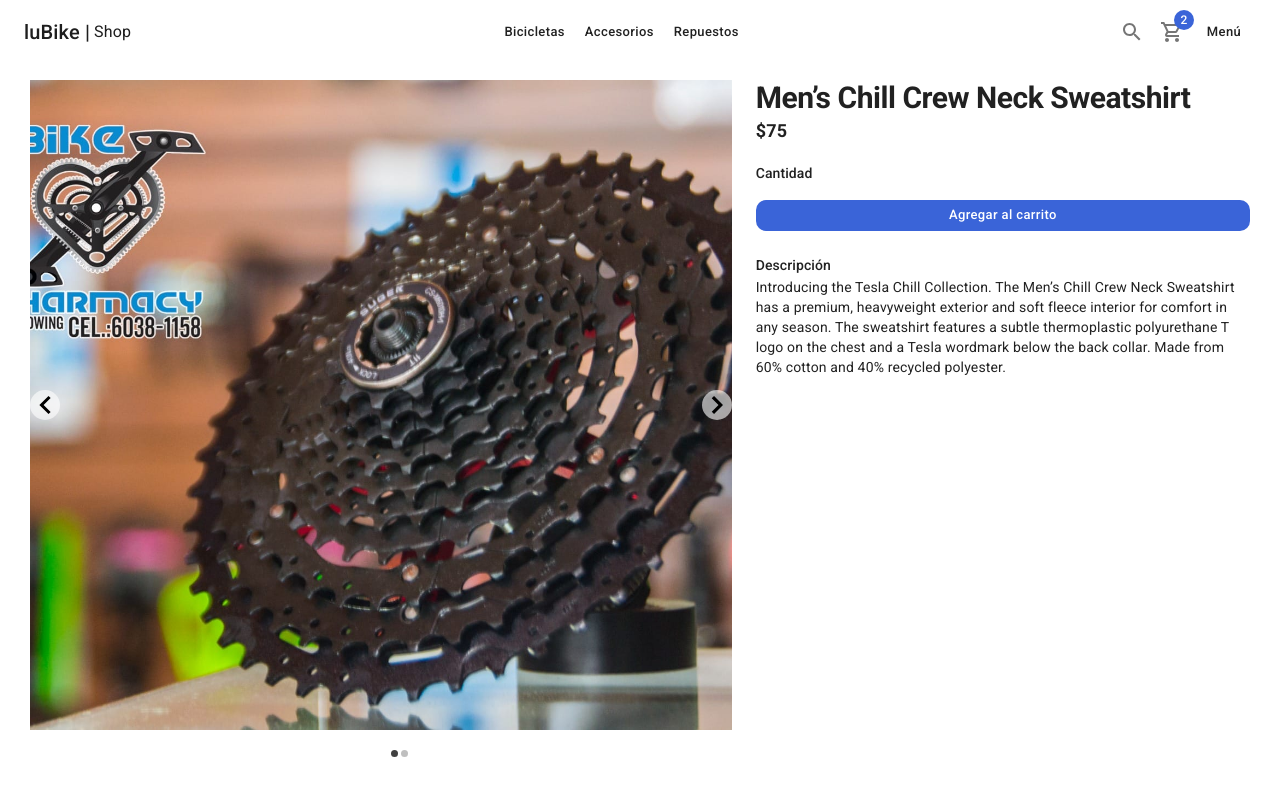
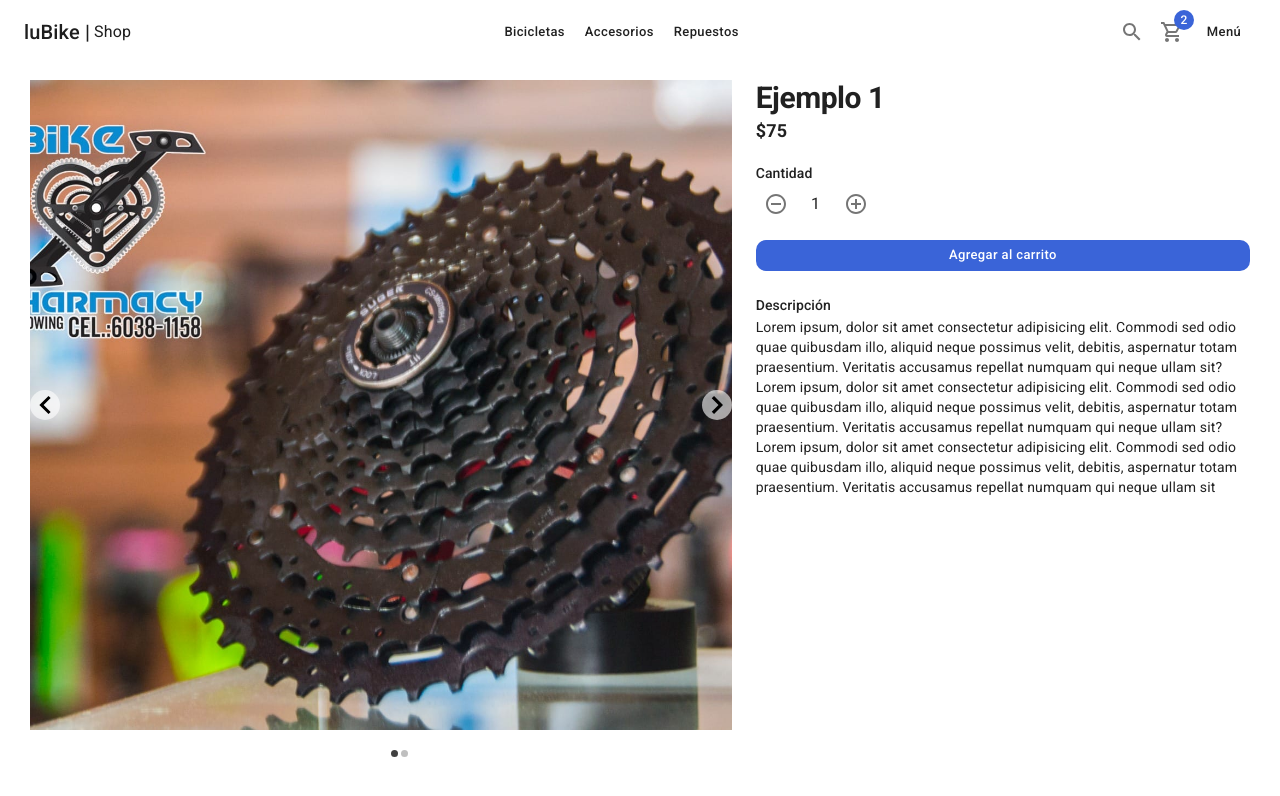
Before and after one commit to Adrianson09/lubike-pharmacy, a Next.js app: page /product/slug in a window 1280 px wide. Shown: the top 796 px of the page. Built offline with nearby package versions, Linux system fonts and the light colour scheme.

Commit message:
add products counter

```diff
--- /dev/null
+++ b/Components/ui/ItemCounter.tsx
@@ -0,0 +1,20 @@
+import { FC } from "react"
+import { AddCircleOutline, RemoveCircleOutline } from "@mui/icons-material"
+import { Box, IconButton, Typography } from "@mui/material"
+
+interface Props {
+
+}
+export const ItemCounter:FC<Props> = () => {
+  return (
+    <Box display='flex' alignItems='center'>
+      <IconButton>
+        <RemoveCircleOutline/>
+      </IconButton>
+      <Typography sx={{ width: 40, textAlign: 'center'}}> 1 </Typography>
+      <IconButton>
+        <AddCircleOutline/>
+      </IconButton>
+    </Box>
+  )
+}
--- a/Components/ui/index.ts
+++ b/Components/ui/index.ts
@@ -1,4 +1,5 @@
 
 
+export * from './ItemCounter';
 export * from './Navbar';
 export * from './SideMenu';
--- a/database/products.ts
+++ b/database/products.ts
@@ -24,7 +24,7 @@ interface SeedData {
 export const initialData: SeedData = {
     products: [
         {
-            description: "Introducing the Tesla Chill Collection. The Men’s Chill Crew Neck Sweatshirt has a premium, heavyweight exterior and soft fleece interior for comfort in any season. The sweatshirt features a subtle thermoplastic polyurethane T logo on the chest and a Tesla wordmark below the back collar. Made from 60% cotton and 40% recycled polyester.",
+            description: "Lorem ipsum, dolor sit amet consectetur adipisicing elit. Commodi sed odio quae quibusdam illo, aliquid neque possimus velit, debitis, aspernatur totam praesentium. Veritatis accusamus repellat numquam qui neque ullam sit?Lorem ipsum, dolor sit amet consectetur adipisicing elit. Commodi sed odio quae quibusdam illo, aliquid neque possimus velit, debitis, aspernatur totam praesentium. Veritatis accusamus repellat numquam qui neque ullam sit?Lorem ipsum, dolor sit amet consectetur adipisicing elit. Commodi sed odio quae quibusdam illo, aliquid neque possimus velit, debitis, aspernatur totam praesentium. Veritatis accusamus repellat numquam qui neque ullam sit",
             images: [
                 '1740176-00-A_0_2000.jpg',
                 '1740176-00-A_1.jpg',
@@ -35,11 +35,12 @@ export const initialData: SeedData = {
             slug: "mens_chill_crew_neck_sweatshirt",
             type: 'shirts',
             tags: ['sweatshirt'],
-            title: "Men’s Chill Crew Neck Sweatshirt",
+            title: "Ejemplo 1",
             gender: 'men'
         },
+
         {
-            description: "The Men's Quilted Shirt Jacket features a uniquely fit, quilted design for warmth and mobility in cold weather seasons. With an overall street-smart aesthetic, the jacket features subtle silicone injected Tesla logos below the back collar and on the right sleeve, as well as custom matte metal zipper pulls. Made from 87% nylon and 13% polyurethane.",
+            description: "Lorem ipsum, dolor sit amet consectetur adipisicing elit. Commodi sed odio quae quibusdam illo, aliquid neque possimus velit, debitis, aspernatur totam praesentium. Veritatis accusamus repellat numquam qui neque ullam sit?Lorem ipsum, dolor sit amet consectetur adipisicing elit. Commodi sed odio quae quibusdam illo, aliquid neque possimus velit, debitis, aspernatur totam praesentium. Veritatis accusamus repellat numquam qui neque ullam sit?Lorem ipsum, dolor sit amet consectetur adipisicing elit. Commodi sed odio quae quibusdam illo, aliquid neque possimus velit, debitis, aspernatur totam praesentium. Veritatis accusamus repellat numquam qui neque ullam sit?",
             images: [
                 '1740507-00-A_0_2000.jpg',
                 '1740507-00-A_1.jpg',
--- a/pages/product/slug.tsx
+++ b/pages/product/slug.tsx
@@ -2,6 +2,7 @@ import { Button, Chip, Grid, Typography } from '@mui/material';
 import { Box } from '@mui/system';
 import { ShopLayout } from '../../Components/layouts/ShopLayout';
 import { ProductSlideshow } from '../../Components/products';
+import { ItemCounter } from '../../Components/ui';
 import { initialData } from '../../database/products';
 
 const product = initialData.products[0]
@@ -26,8 +27,10 @@ const ProductPage = () => {
               {/* cantidad */}
               <Box sx={{ my: 2 }}>
                   <Typography variant='subtitle2'>Cantidad</Typography>
+                  <ItemCounter/>
                   {/* ItemCounter */}
               </Box>
+
 
               {/* Agregar al carrito */}
 
```
